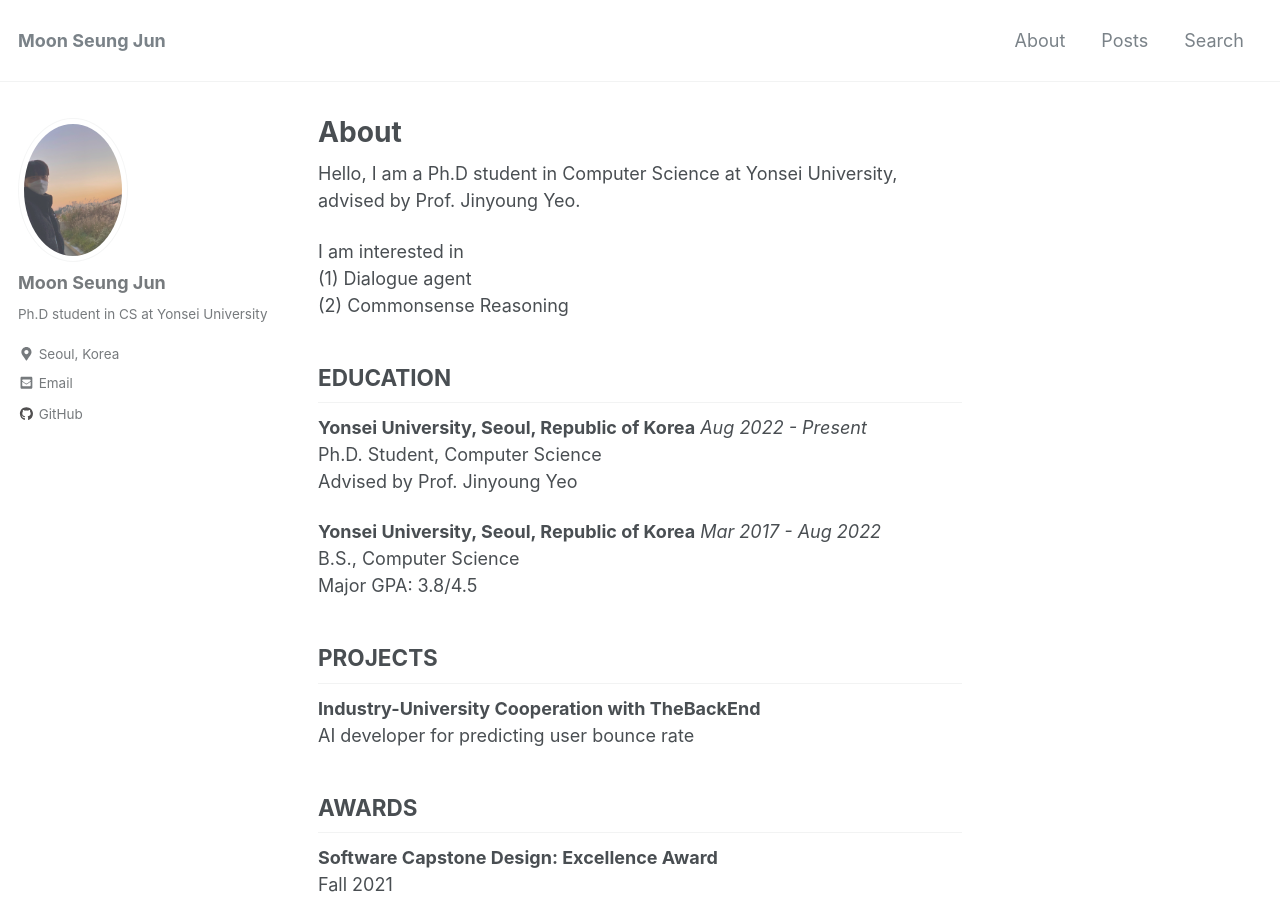
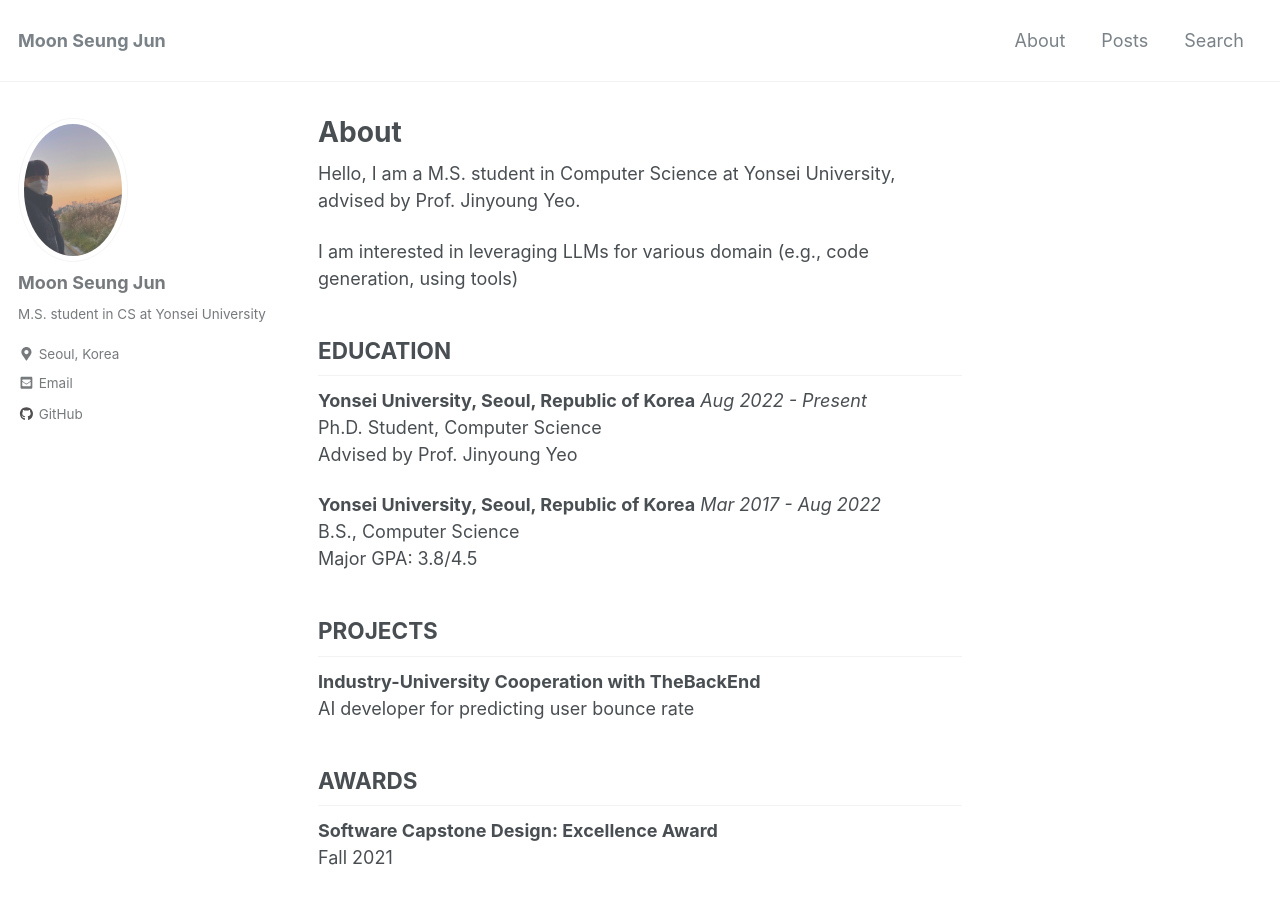
Before and after one commit to Lune-Blue/lune-blue.github.io, a Jekyll site: the page built from _pages/about.md, in a window 1280 px wide and 900 px high. Built offline with Jekyll 4.4.1, drawn with Linux system fonts in a browser that asks for light colours; nearby versions of some CDN libraries.

Commit message:
change personal info

```diff
--- a/_config.yml
+++ b/_config.yml
@@ -86,7 +86,7 @@ analytics:
 author:
   name             : "Moon Seung Jun"
   avatar           : "/images/cv.jpg" # path of avatar image, e.g. "/assets/images/bio-photo.jpg"
-  bio              : "Ph.D student in CS at Yonsei University"
+  bio              : "M.S. student in CS at Yonsei University"
   location         : "Seoul, Korea"
   email            : "tmdwns7546@yonsei.ac.kr"
   uri              :
--- a/_pages/about.md
+++ b/_pages/about.md
@@ -5,12 +5,10 @@ permalink: /about/
 header:
 ---
 
-Hello, I am a Ph.D student in Computer Science at Yonsei University,
+Hello, I am a M.S. student in Computer Science at Yonsei University,
 advised by Prof. Jinyoung Yeo.
 
-I am interested in
-(1) Dialogue agent
-(2) Commonsense Reasoning
+I am interested in leveraging LLMs for various domain (e.g., code generation, using tools)
 
 ## EDUCATION
 
```
